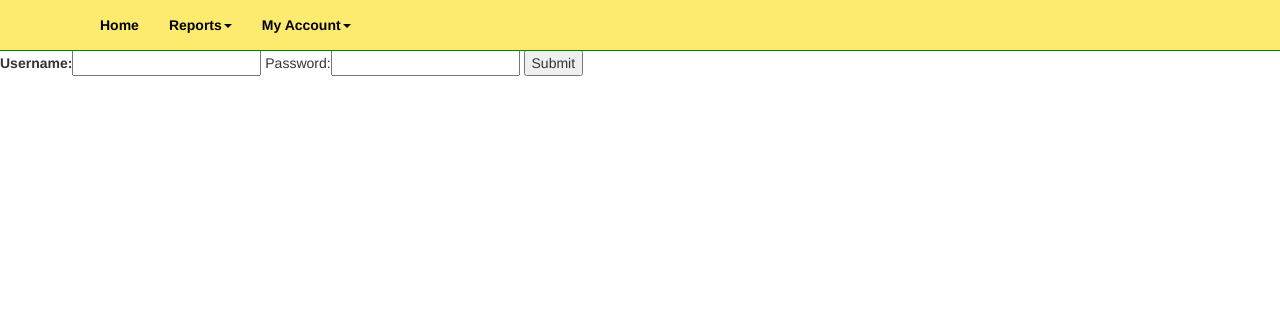
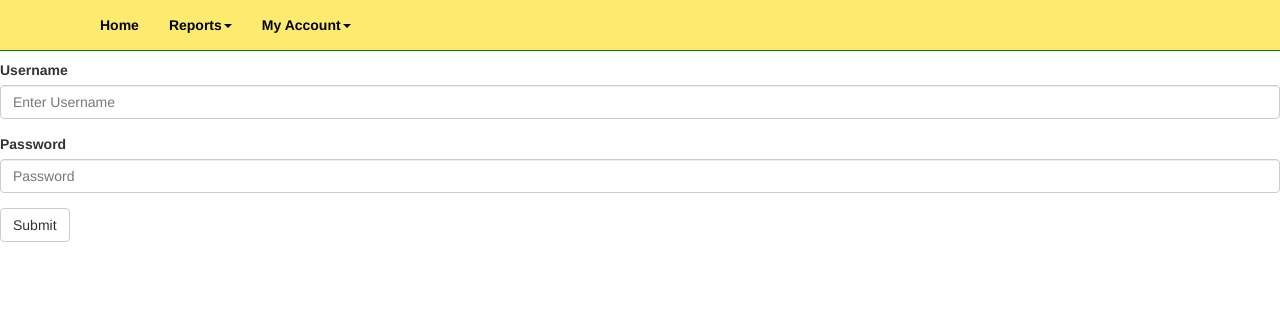
Before and after one commit to eyassug/au-water-sanitation-template, a Django app: page /login in a window 1280 px wide. Shown: the top 311 px of the page. Run offline with Django 3.2, Linux system fonts and the light colour scheme; parts of the project's set-up code (start-up, migrations or seed data) failed here and were passed over; some libraries are stand-ins or nearby versions.

Commit message:
added login html form

```diff
--- a/static/templates/login.html
+++ b/static/templates/login.html
@@ -1,13 +1,18 @@
 {% extends 'base.html' %}
 {% block content_container %}
-    <form action="" method="post">{% csrf_token %}
-        {% if auth_err %}
-            <p class="bg-danger">{{ auth_err }}</p>
-        {% endif %}
 
-        {{ form.as_table }}
-        Password:<input id="id_password" name="password" type="password" />
-    <input type="submit" value="Submit" />
+    <form role="form" method="post">{% csrf_token %}
+        <p class="bg-danger">{{ auth_err }}</p>
+        <div class="form-group">
+          <label for="id_username">Username</label>
+          <input type="email" class="form-control" id="id_username" placeholder="Enter Username">
+        </div>
+        <div class="form-group">
+          <label for="id_password">Password</label>
+          <input type="password" class="form-control" id="id_password" placeholder="Password" />
+        </div>
+  <button type="submit" class="btn btn-default">Submit</button>
+</form>
 
 
 {% endblock %}
```
